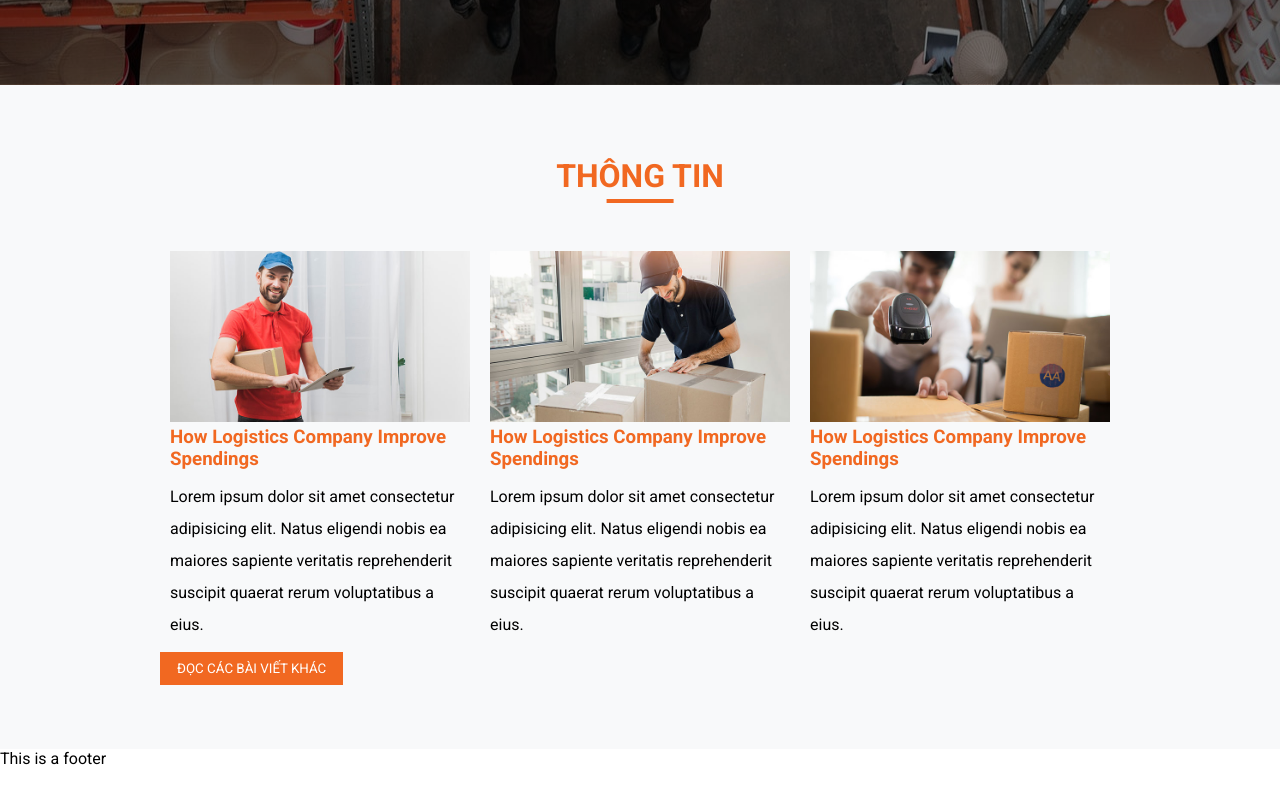
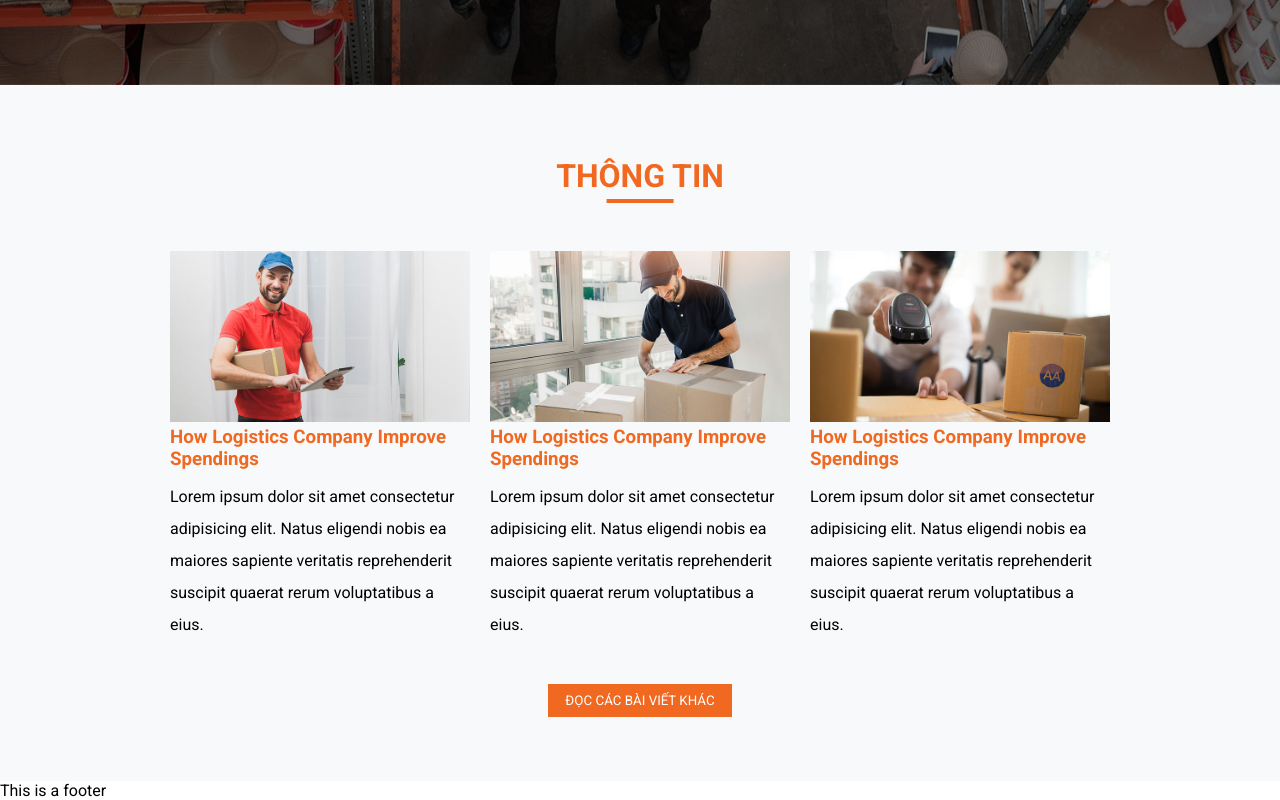
Before and after one commit to huyhoangk21/client-express, a Next.js app: page / in a window 1280 px wide. Shown: the part 2582-3382 px from the top of the page. Before the commit the page ends 3350 px from the top, so only its background shows below. Built offline with nearby package versions, Linux system fonts and the light colour scheme.

Commit message:
add # to color hex code that took me 1 HOUR to find omg

```diff
--- a/components/Blog.js
+++ b/components/Blog.js
@@ -3,6 +3,9 @@ import { Section, Card, Button } from './shared';
 
 const Blog = styled(Section)`
   background-color: ${props => props.theme.ghostwhite};
+  ${Button} {
+    display: block;
+    margin: 2rem auto 0;
   }
 `;
 
--- a/components/shared/Button.js
+++ b/components/shared/Button.js
@@ -25,7 +25,7 @@ const Button = styled.button`
     `}
 
   ${props =>
-    props.black &&
+    !props.white &&
     css`
       &:hover,
       &:focus {
@@ -37,7 +37,6 @@ const Button = styled.button`
 
 Button.propTypes = {
   white: PropTypes.bool,
-  black: PropTypes.bool,
 };
 
 export default Button;
--- a/styles/theme.js
+++ b/styles/theme.js
@@ -1,7 +1,7 @@
 const theme = {
   main: '#f16821',
   white: '#fff',
-  black: '000',
+  black: '#000',
   ghostwhite: '#f8f9fa',
   transparent: 'transparent',
   pageTitle: '3rem',
```
